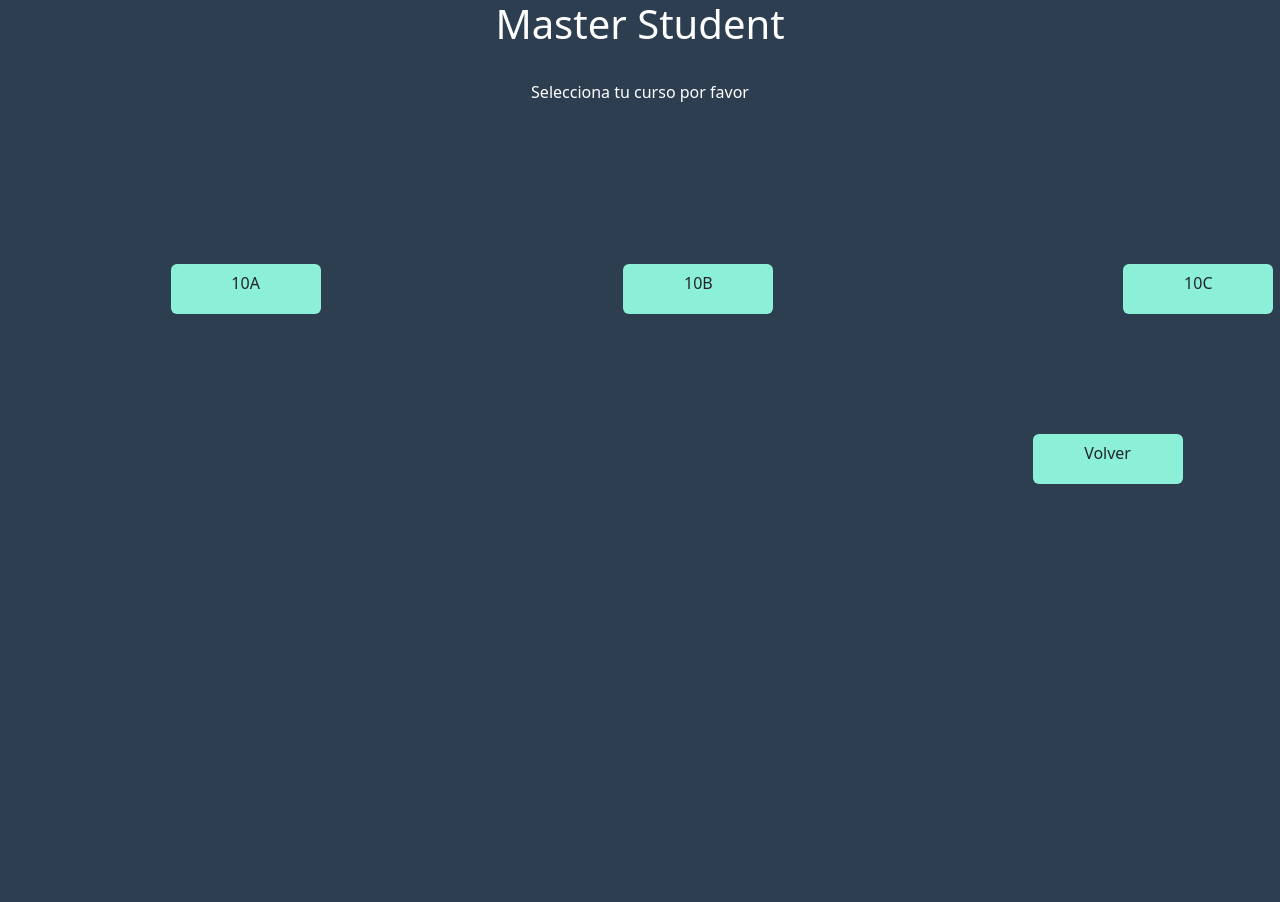
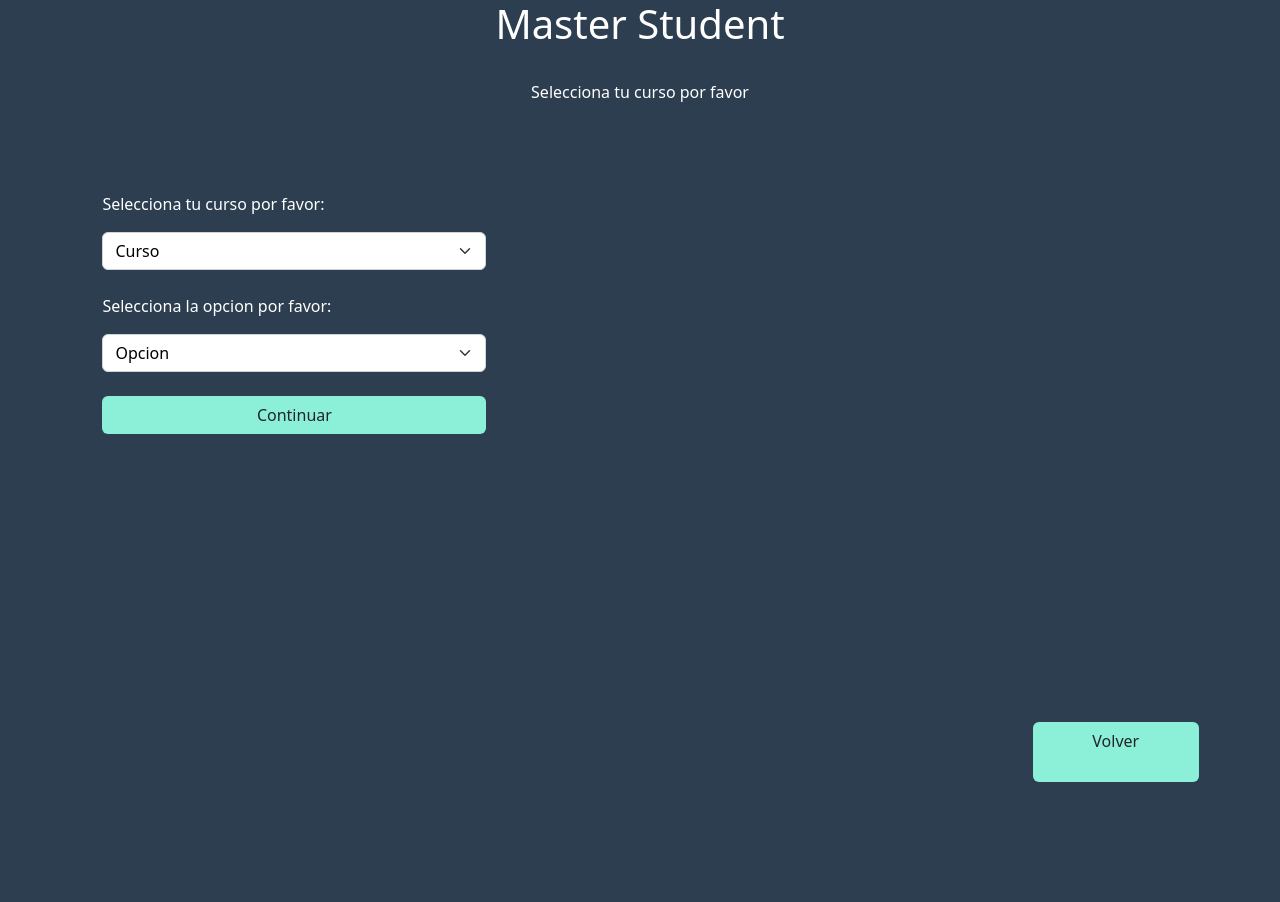
Before and after one commit to sebasrok31/MsWeb, a Django app: page /Tutorias/ in a window 1280 px wide; the page is wider, and only the part inside the window is pictured. Before the commit the page ends 484 px from the top of that part, so only its background shows below. Run offline with Django 4.2, Linux system fonts and the light colour scheme.

Commit message:
new tutorias

```diff
--- a/MsWeb/settings.py
+++ b/MsWeb/settings.py
@@ -26,8 +26,6 @@ SECRET_KEY = 'django-insecure-q!gs&c26ac^(087^)i%=_33m!=(6w!#w^qfsx8)8d8-d364d(2
 
 # SECURITY WARNING: don't run with debug turned on in production!
 DEBUG = True
-
-ALLOWED_HOSTS = ['MasterStudent.pythonanywhere.com']
 
 
 # Application definition
--- a/MsWeb/static/css/MsApuntes.css
+++ b/MsWeb/static/css/MsApuntes.css
@@ -1,4 +1,11 @@
 #scroll{
+    color: rgb(0, 0, 0);
+    position: relative;
+    left: 8%;
+    width: 30%;
+}
+
+#Time_scroll{
     color: rgb(0, 0, 0);
     position: relative;
     left: 8%;
@@ -28,7 +35,7 @@
         background: #AEF78E;
         position: relative;
         top: 50%;
-        left: 80.67%;
-        width: 150px;
-        height: 50px;
+        left: 77%;
+        width: 13%;
+        height: 60px;
 }
--- a/MsWeb/static/css/MsPaginasDeApoyo.css
+++ b/MsWeb/static/css/MsPaginasDeApoyo.css
@@ -4,21 +4,28 @@
 }
 
 #BioninjaCard{
-    width: 18rem;
+    width: 15rem;
     position: absolute;
     left: 10%;
 }
 
 #BiliotecaBlogCard{
-    width: 18rem;
+    width: 15rem;
     position: absolute;
-    left: 40%;
+    left: 30%;
 }
 
 #Bioknowledgy{
-    width: 18rem;
+    width: 15rem;
     position: absolute;
-    left: 80%;
+    left: 50%;
+
+}
+
+#Sabuco{
+    width: 15rem;
+    position: absolute;
+    left: 70%;
 
 }
 
@@ -27,6 +34,6 @@
     position: absolute;
     top: 65%;
     left: 80.67%;
-    width: 150px;
-    height: 50px;
+    width: 13%;
+    height: 60px;
 }
--- a/MsWeb/static/css/MsTutorias.css
+++ b/MsWeb/static/css/MsTutorias.css
@@ -1,25 +1,27 @@
-#Tu_butt_10A{
-    background: #8CF0D8;
+#scroll{
+    color: rgb(0, 0, 0);
     position: relative;
-    left: 13.33%;
-    width: 150px;
-    height: 50px;
+    left: 8%;
+    width: 30%;
 }
 
-#Tu_butt_10B{
-    background: #8CF0D8;
+#lbl_curso{
+    color: #fff;
     position: relative;
-    left: 36.66%;
-    width: 150px;
-    height: 50px;
+    left: 8%;
 }
 
-#Tu_butt_10C{
-    background: #8CF0D8;
+#lbl_Materia{
+    color: #fff;
     position: relative;
-    left: 63.67%;
-    width: 150px;
-    height: 50px;
+    left: 8%;
+}
+
+#Tu_butt_continuar{
+    background-color: #8CF0D8;
+    position: relative;
+    left: 8%;
+    width: 30%;
 }
 
 #Tu_butt_Volv{
@@ -27,6 +29,6 @@
     position: relative;
     top: 50%;
     left: 80.67%;
-    width: 150px;
-    height: 50px;
+    width: 13%;
+    height: 60px;
 }
--- a/MsWeb/templates/MsBase.html
+++ b/MsWeb/templates/MsBase.html
@@ -12,6 +12,8 @@
         <link type='text/css' href='{% static "css/MsTutorias.css"%}' rel='stylesheet'/>
         <link type='text/css' href='{% static "css/MsApuntes.css"%}' rel='stylesheet'/>
         <link type='text/css' href='{% static "css/MsPaginasDeApoyo.css"%}' rel='stylesheet'/>
+        {#Addons Import#}
+
         {#Title#}
         <title> {%block title%}{% endblock %} </title>
     </head>
--- a/MsWeb/templates/MsMenu.html
+++ b/MsWeb/templates/MsMenu.html
@@ -36,6 +36,6 @@
 <br/>
 
 <img src="{% static 'imagenes/ms.png' %}" class="rounded float-start" alt="150" id = "LogoMs">
-<img src="{% static 'imagenes/realCAS.png' %}" class="rounded float-end" alt="100" id = "Pinos">
+<img src="{% static 'imagenes/CAS.png' %}" class="rounded float-end" alt="100" id = "Pinos">
 
 {% endblock content %}
--- a/MsWeb/templates/MsTutorias.html
+++ b/MsWeb/templates/MsTutorias.html
@@ -2,9 +2,41 @@
 {% load static %}
 {% block title %} Master Student | Tutorias {% endblock %}
 {% block content %}
+
 <br/>
 
 <p style="text-align:center; color: #ffffff;">Selecciona tu curso por favor</p>
+
+<br/>
+<br/>
+<br/>
+
+<p id= "lbl_curso">Selecciona tu curso por favor:</p>
+
+<form action="/TutoOpGet/" method="get">
+    <select class="form-select" aria-label="Default select example" id = "scroll" name="Curso">
+        <option selected>Curso</option>
+        <option value="10A">10A</option>
+        <option value="10B">10B</option>
+        <option value="10C">10C</option>
+    </select>
+
+
+  <br/>
+
+
+<p id="lbl_Materia">Selecciona la opcion por favor:</p>
+
+  <select class="form-select" aria-label="Default select example" id = "scroll" name="Opcion">
+      <option selected>Opcion</option>
+      <option value="Calendario">Calendario</option>
+      <option value="Agendar tutoria">Agendar tutoria</option>
+  </select>
+
+  <br/>
+  <input class="btn" type="submit" value="Continuar" id="Tu_butt_continuar">
+
+</form>
 <br/>
 <br/>
 <br/>
@@ -12,14 +44,6 @@
 <br/>
 <br/>
 
-{# Boton de 10A #}
-<a type="button" class="btn" id = "Tu_butt_10A" href="https://calendar.google.com/calendar/u/0?cid=a2NwNDFodDIyMXRkbXVrcWc0aWZnbnRsNXNAZ3JvdXAuY2FsZW5kYXIuZ29vZ2xlLmNvbQ">10A</a>
-
-{# Boton de 10B #}
-<a type="button" class="btn" id = "Tu_butt_10B" href="https://calendar.google.com/calendar/u/0?cid=ZXI0Y2p0bTQycWFna2MzanZhOHIxN2c1djhAZ3JvdXAuY2FsZW5kYXIuZ29vZ2xlLmNvbQ">10B</a>
-
-{# Boton de 10C #}
-<a type="button" class="btn" id = "Tu_butt_10C" href="https://calendar.google.com/calendar/u/0?cid=cTdoOTRpZnR0OXRwNWdxM2plZm5idnFybGNAZ3JvdXAuY2FsZW5kYXIuZ29vZ2xlLmNvbQ">10C</a>
 
 <br/>
 <br/>
@@ -41,4 +65,4 @@
 {% comment "" %}<img src="{% static 'imagenes/ms.png' %}" class="img-fluid" alt="150" id = "LogoMs">
 <img src="{% static 'imagenes/realCAS.png' %}" class="img-fluid" alt="100" id = "Pinos">{% endcomment %}
 
-{% endblock content %}
+{%endblock content%}
--- a/MsWeb/urls.py
+++ b/MsWeb/urls.py
@@ -15,7 +15,7 @@ Including another URLconf
 """
 from django.contrib import admin
 from django.urls import path
-from MsWeb.views import bienvenida, bienvenidaVerde, categoria, obtenerMomentoActual, contenidoHTML, test_plantilla, plantilla_parametros, loader_plantilla, plantillaShortcut, plantillaHija1, plantillaHija2, index_test, Menu_principal, Tareografo, Tutorias, Apuntes, buscar, ApuntesGet, PaginasDeApoyo
+from MsWeb.views import bienvenida, bienvenidaVerde, categoria, obtenerMomentoActual, contenidoHTML, test_plantilla, plantilla_parametros, loader_plantilla, plantillaShortcut, plantillaHija1, plantillaHija2, index_test, Menu_principal, Tareografo, Tutorias, Apuntes, buscar, ApuntesGet, PaginasDeApoyo, TutoOpGet, TutoAgGet
 
 urlpatterns = [
     path('admin/', admin.site.urls),
@@ -38,6 +38,8 @@ urlpatterns = [
     path("buscar/", buscar),
     path("ApuntesGet/", ApuntesGet),
     path("PaginasDeApoyo/", PaginasDeApoyo),
+    path("TutoOpGet/", TutoOpGet),
+    path("TutoAgGet/", TutoAgGet),
 
     path("", Menu_principal),
 ]
--- a/MsWeb/views.py
+++ b/MsWeb/views.py
@@ -1,7 +1,18 @@
+from __future__ import print_function
+
 from django.http import HttpResponse, HttpResponseRedirect
 import datetime
 from django.template import Template, Context, loader
 from django.shortcuts import render
+import pygsheets
+
+import pickle
+import os.path
+from googleapiclient.discovery import build
+from google_auth_oauthlib.flow import InstalledAppFlow
+from google.auth.transport.requests import Request
+import datetime
+from google.oauth2 import service_account
 
 def bienvenida(request):
     return HttpResponse("Hello world")
@@ -105,6 +116,71 @@ def Tareografo (request):
 def Tutorias (request):
     return render(request, "MsTutorias.html",{})
 
+def TutoOpGet(request):
+    Curso_Get = request.GET["Curso"]
+    Opcion_Get = request.GET["Opcion"]
+
+    if Curso_Get == "10A" and Opcion_Get == "Calendario":
+        url="https://calendar.google.com/calendar/u/0?cid=a2NwNDFodDIyMXRkbXVrcWc0aWZnbnRsNXNAZ3JvdXAuY2FsZW5kYXIuZ29vZ2xlLmNvbQ"
+        return HttpResponseRedirect(url)
+    if Curso_Get == "10B" and Opcion_Get == "Calendario":
+        url="https://calendar.google.com/calendar/u/0?cid=ZXI0Y2p0bTQycWFna2MzanZhOHIxN2c1djhAZ3JvdXAuY2FsZW5kYXIuZ29vZ2xlLmNvbQ"
+        return HttpResponseRedirect(url)
+    if Curso_Get == "10C" and Opcion_Get == "Calendario":
+        url="https://calendar.google.com/calendar/u/0?cid=cTdoOTRpZnR0OXRwNWdxM2plZm5idnFybGNAZ3JvdXAuY2FsZW5kYXIuZ29vZ2xlLmNvbQ"
+        return HttpResponseRedirect(url)
+
+    if Opcion_Get == "Agendar tutoria":
+        return render(request, "MsTutoAg.html",{})
+
+    if Opcion_Get == "Opcion":
+        return render(request, "MsTutorias.html",{})
+
+def TutoAgGet(request):
+    Nombre_Get = request.GET["Nombre"]
+    Dia_Get = request.GET["Dia"]
+    Hora_Get = request.GET["hora"]
+    Materia_Get = request.GET["Materia"]
+    Asunto_Get = request.GET["Asunto"]
+    Curso_Get = request.GET["curso"]
+
+    SERVICE_ACCOUNT_FILE = "MsWeb\service_account.json"
+    SCOPES = ["https://www.googleapis.com/auth/spreadsheets"]
+
+    creds = None
+    creds = service_account.Credentials.from_service_account_file(SERVICE_ACCOUNT_FILE, scopes=SCOPES)
+
+    Id = "1_KmpVTs5EtAFgE5fwwbe1kfwANKH7GbCMUJTS4MQevY"
+
+    service = build("sheets", "v4", credentials=creds)
+
+    sheet = service.spreadsheets()
+
+    DeltaTime = datetime.timedelta(minutes=30)
+    Hora = (Hora_Get + ":00")
+    DiaIni = (Dia_Get + " " + Hora)
+
+    formato = "%Y-%m-%d %H:%M:%S"
+
+    DiaTran = datetime.datetime.strptime(DiaIni, formato)
+
+    Diasum = DiaTran+DeltaTime
+
+    DiaIniT = datetime.datetime.strftime(DiaTran, "%m/%d/%Y %H:%M:%S")
+    DiaFint = datetime.datetime.strftime(Diasum, "%m/%d/%Y %H:%M:%S")
+
+    DiaInif = str(DiaIniT)
+    DiaFin = str(DiaFint)
+
+    data = [[DiaInif, DiaFin, Nombre_Get, Materia_Get, None, None, Asunto_Get]]
+    res = sheet.values().append(spreadsheetId=Id,
+                                range=(Curso_Get+"!A2:G99"), valueInputOption="USER_ENTERED",
+                                insertDataOption="INSERT_ROWS", body={"values":data}).execute()
+
+    return HttpResponseRedirect("/Tutorias/")
+
+
+
 def Apuntes (request):
     return render(request, "MsApuntes.html",{})
 
@@ -112,34 +188,34 @@ def ApuntesGet (request):
     Apuntes_Directorio={
         "10A":{
             "Matematicas":
-                "https://corgimpin-my.sharepoint.com/:w:/g/personal/roblesmorenojuansebastian_glp_edu_co/EZTxeO-OQX1IsmUOvsgLoFoBnjmNJlnOAhyL0b03ryju1A?e=Mn6AWF",
+                "https://drive.google.com/drive/folders/14ekHinLMcQL_DVz663x47H7wq8qpcM2A?usp=sharing",
 
             "Español":
-                "https://corgimpin-my.sharepoint.com/:w:/g/personal/roblesmorenojuansebastian_glp_edu_co/EWynswzOrm1Hscc9vZApEsoBon3fg7TWDejsSKvwvQLi1A?e=mCvYkT",
+                "https://drive.google.com/drive/folders/1oK9HnRCLeRwYK0BikCaNzsZ_XqNMNGPC?usp=sharing",
 
             "Biologia":
-                "https://corgimpin-my.sharepoint.com/:w:/g/personal/roblesmorenojuansebastian_glp_edu_co/ET7Y46tuSxpMvCNcg0iowUwBmEr_zfE0Mr3W7yIEF0fVeA?e=CgOvoO",
+                "https://drive.google.com/drive/folders/1PC4POJ5b8RA3kt36fbKfq47RsJ4bdG4q?usp=sharing",
 
             "Historia":
-                "https://corgimpin-my.sharepoint.com/:w:/g/personal/roblesmorenojuansebastian_glp_edu_co/ERukSNUHZxVGjaHJyzx14dEBzxjSS_9jI2UcaIfNf6feAA?e=UUFhBb",
+                "https://drive.google.com/drive/folders/15GicgKRvXpoJhZWYCF4edU2NI1xWrV7c?usp=sharing",
 
             "Fisica":
-                "https://corgimpin-my.sharepoint.com/:w:/g/personal/roblesmorenojuansebastian_glp_edu_co/EfSziFrxs5xOo7l2tFh7gycBCiGV3kEZnY427GQuZccZLQ?e=IzdE47",
+                "https://drive.google.com/drive/folders/1zAqkTepQWCKEbyx9HwSAKqzhgScq7Kkj?usp=sharing",
 
             "Ingles":
-                "https://corgimpin-my.sharepoint.com/:w:/g/personal/roblesmorenojuansebastian_glp_edu_co/Ee9ubP64q6pOq-qUpDedvqwBxWwCKlzwyTifslPMrEvGnw?e=Kfux2r",
+                "https://drive.google.com/drive/folders/1qhYmi40AMScp8Ut3MAPZmo5UocoIkIPs?usp=sharing",
 
             "Quimica":
-                "https://corgimpin-my.sharepoint.com/:w:/g/personal/roblesmorenojuansebastian_glp_edu_co/EdvmEUdRu3NFnT3faGsfbGUBqiXk2fhv-xfNA6cZxBPssg?e=3BnUFl",
+                "https://drive.google.com/drive/folders/1lg7WbiLNSZwYVLLKazvTFg7xUQX0zEL_?usp=sharing",
 
             "TOK":
-                "https://corgimpin-my.sharepoint.com/:w:/g/personal/roblesmorenojuansebastian_glp_edu_co/ER1coIAO0SpBrr8o0KMs8p8BnP3E_mUcVaPj856rXPNXFg?e=D7ZUZi",
+                "https://drive.google.com/drive/folders/1ByoF_iz5x6f5w7vmdfHlssBngfGRED_b?usp=sharing",
 
             "Filosofia":
-                "https://corgimpin-my.sharepoint.com/:w:/g/personal/roblesmorenojuansebastian_glp_edu_co/EVdKyKqPjFhGsqrgmZxnfYYBb5mJsizel_mM3lY0coPj6g?e=kjzyyx",
+                "https://drive.google.com/drive/folders/1R2CYrYMq8aDmYXXf8IZLMiAHU8Cskjtl?usp=sharing",
 
             "Frances":
-                "https://corgimpin-my.sharepoint.com/:w:/g/personal/roblesmorenojuansebastian_glp_edu_co/EfMkejaOYnxOqhRLTdI8QCMBpNx4Tshyf1Xkz9xa66GAxg?e=umbAgT",
+                "https://drive.google.com/drive/folders/1zEqtB0skBa_pCLar7hZNjcrJDudzden-?usp=sharing",
 
         },"10B":{
             "Matematicas":
@@ -201,8 +277,8 @@ def ApuntesGet (request):
                 "https://corgimpin-my.sharepoint.com/:w:/g/personal/roblesmorenojuansebastian_glp_edu_co/EXTUqFJgI1RPgalXYntlcCwBboyDJXF3BhHtT3kTrzAtog?e=Rwdaex",
 
             "Frances":
-                "https://corgimpin-my.sharepoint.com/:w:/g/personal/roblesmorenojuansebastian_glp_edu_co/EUWmvMwxaAJMttBeK_GeElUBNh0ysbBymRJsfhS4BfQmyg?e=OLKHeR"
-    }}
+                "https://corgimpin-my.sharepoint.com/:w:/g/personal/roblesmorenojuansebastian_glp_edu_co/EUWmvMwxaAJMttBeK_GeElUBNh0ysbBymRJsfhS4BfQmyg?e=OLKHeR"}
+    }
     Curso_Get = request.GET["Curso"]
     Materia_Get = request.GET["Materia"]
 
--- /dev/null
+++ b/package.json
@@ -0,0 +1,5 @@
+{
+  "dependencies": {
+    "@eonasdan/tempus-dominus": "^6.0.0-beta9"
+  }
+}
```
Also changed, not shown: MsWeb/service_account.json (added, +12 -0 lines), MsWeb/static/css/MsMenu.css (+19 -18 lines), MsWeb/static/css/MsTareografo.css (+15 -12 lines), MsWeb/templates/MsPaginasDeApoyo.html (+13 -1 lines), MsWeb/templates/MsTutoAg.html (added, +92 -0 lines), MsWeb/static/imagenes/CAS.png (added), MsWeb/static/imagenes/sabuco.png (added), package-lock.json (added).
